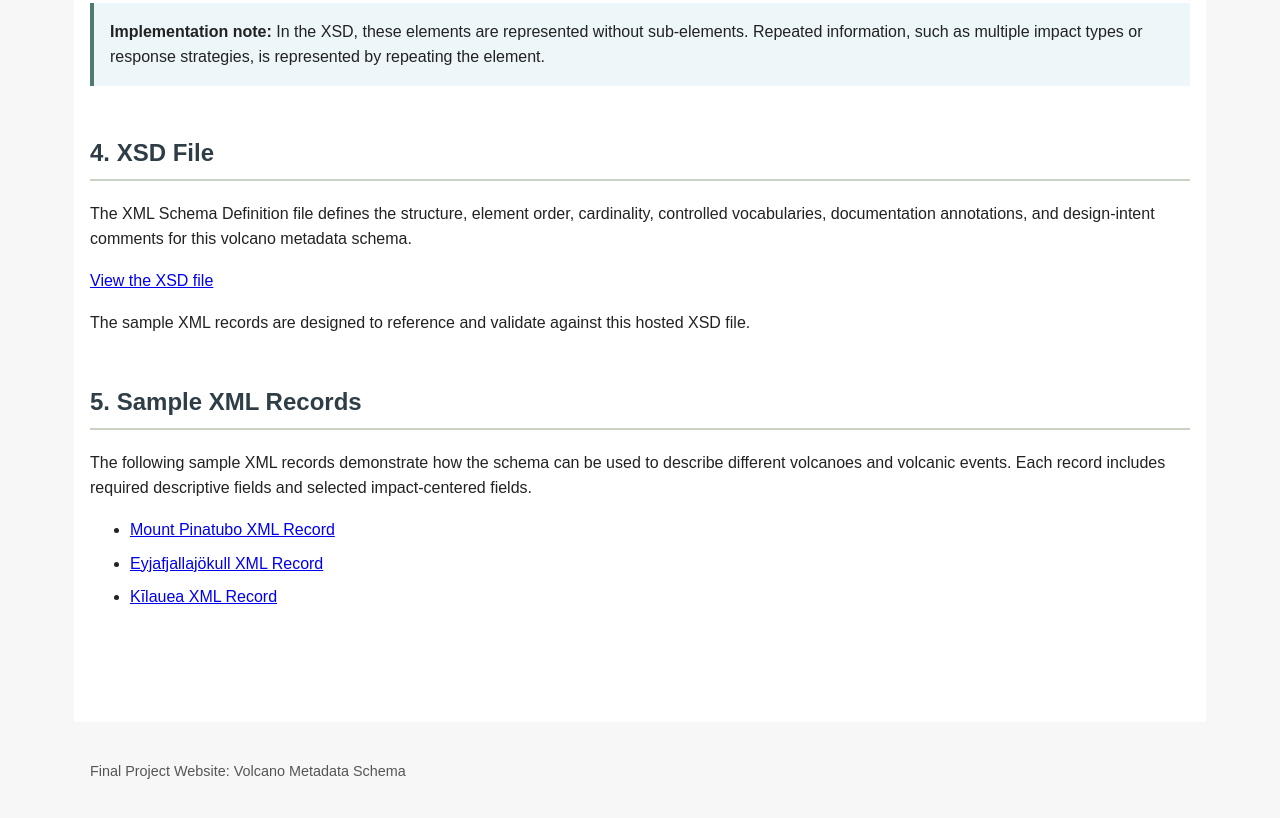
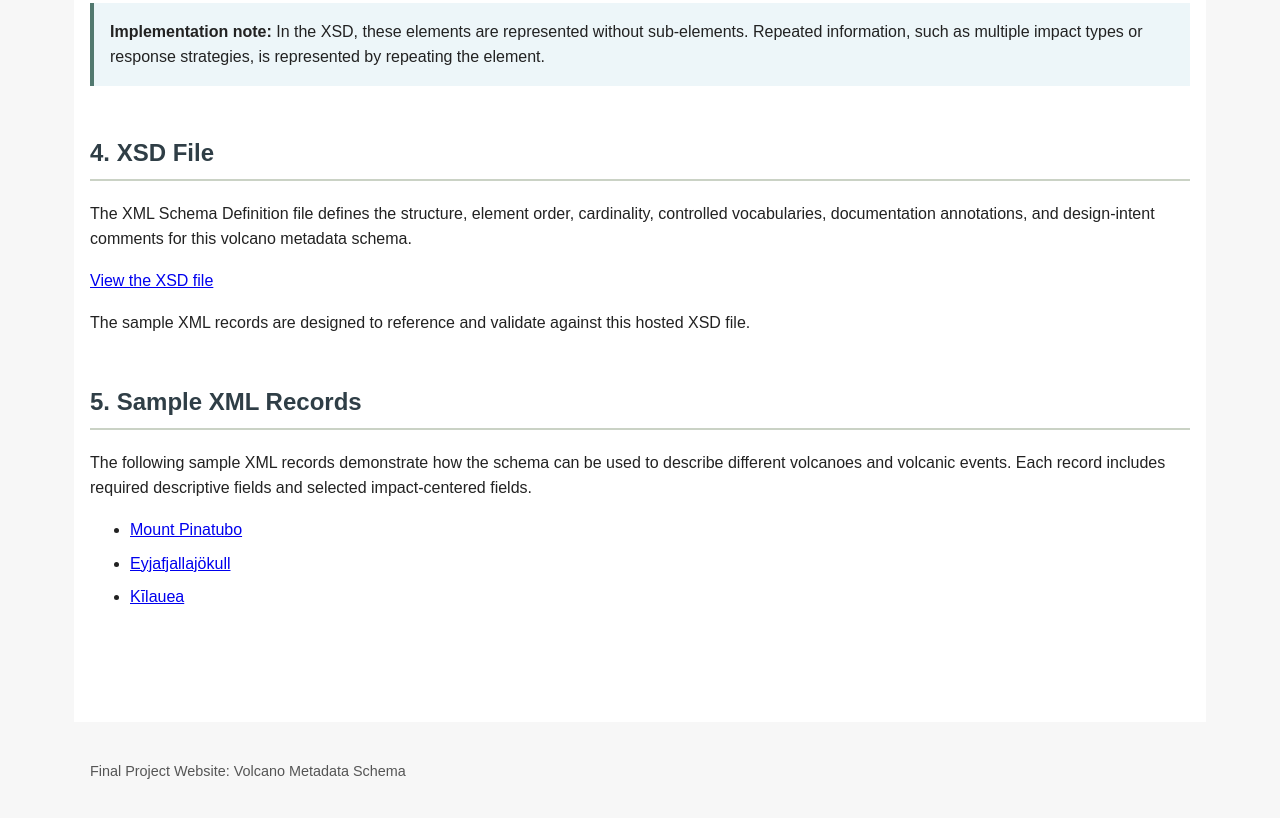
Before and after one commit to sn8wman-7325/volcano-metadata-schema, a plain HTML site: page index.html in a window 1280 px wide. Shown: the part 3902-4720 px from the top of the page. Drawn offline with Linux system fonts and the light colour scheme.

Commit message:
Update index.html

```diff
--- a/index.html
+++ b/index.html
@@ -291,9 +291,9 @@
         The following sample XML records demonstrate how the schema can be used to describe different volcanoes and volcanic events. Each record includes required descriptive fields and selected impact-centered fields.
       </p>
       <ul class="file-list">
-        <li><a href="pinatubo.xml">Mount Pinatubo XML Record</a></li>
-        <li><a href="eyjafjallajokull.xml">Eyjafjallajökull XML Record</a></li>
-        <li><a href="kilauea.xml">Kīlauea XML Record</a></li>
+        <li><a href="pinatubo.xml">Mount Pinatubo</a></li>
+        <li><a href="eyjafjallajokull.xml">Eyjafjallajökull</a></li>
+        <li><a href="kilauea.xml">Kīlauea</a></li>
       </ul>
     </section>
   </main>
```
